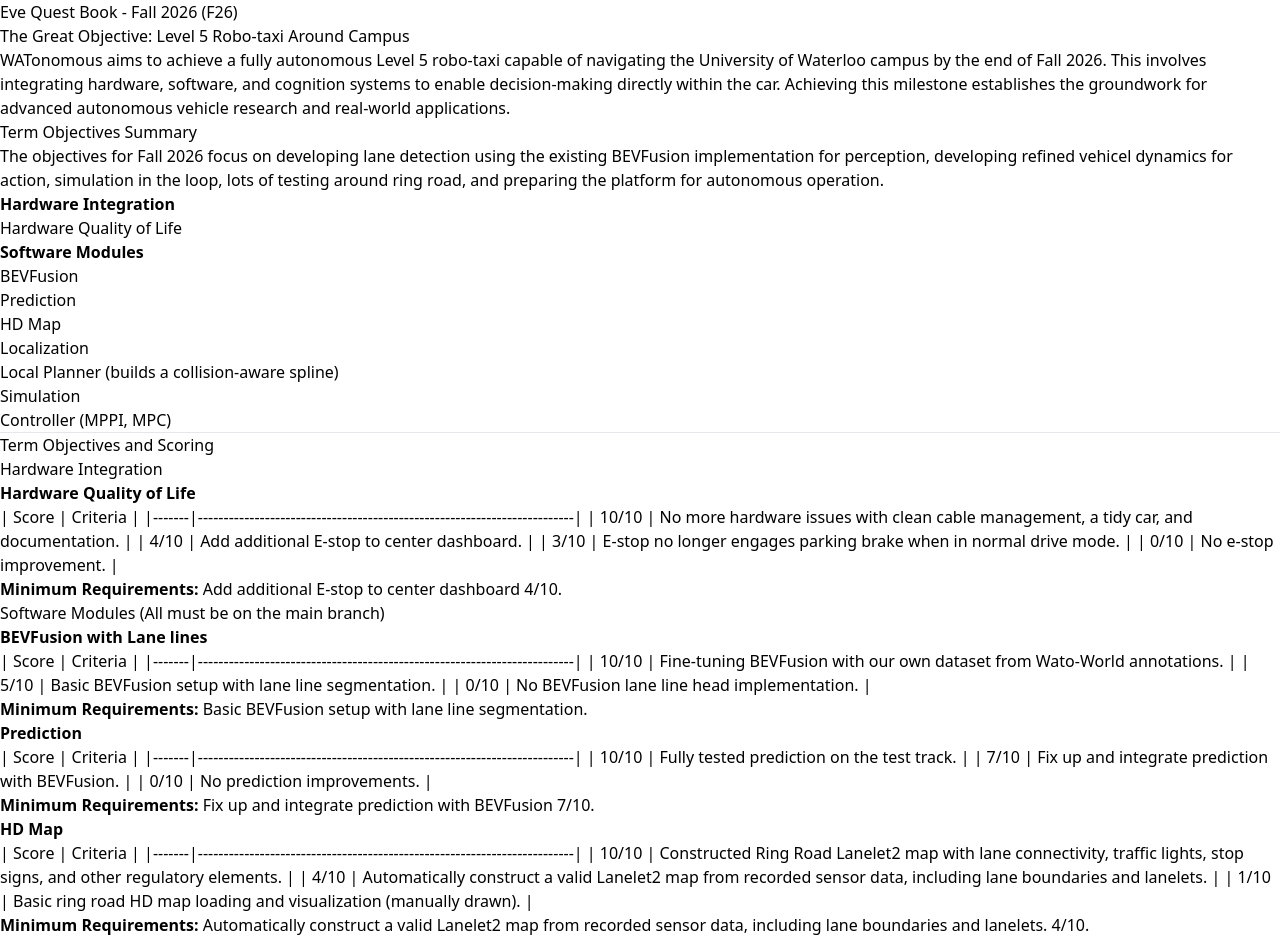
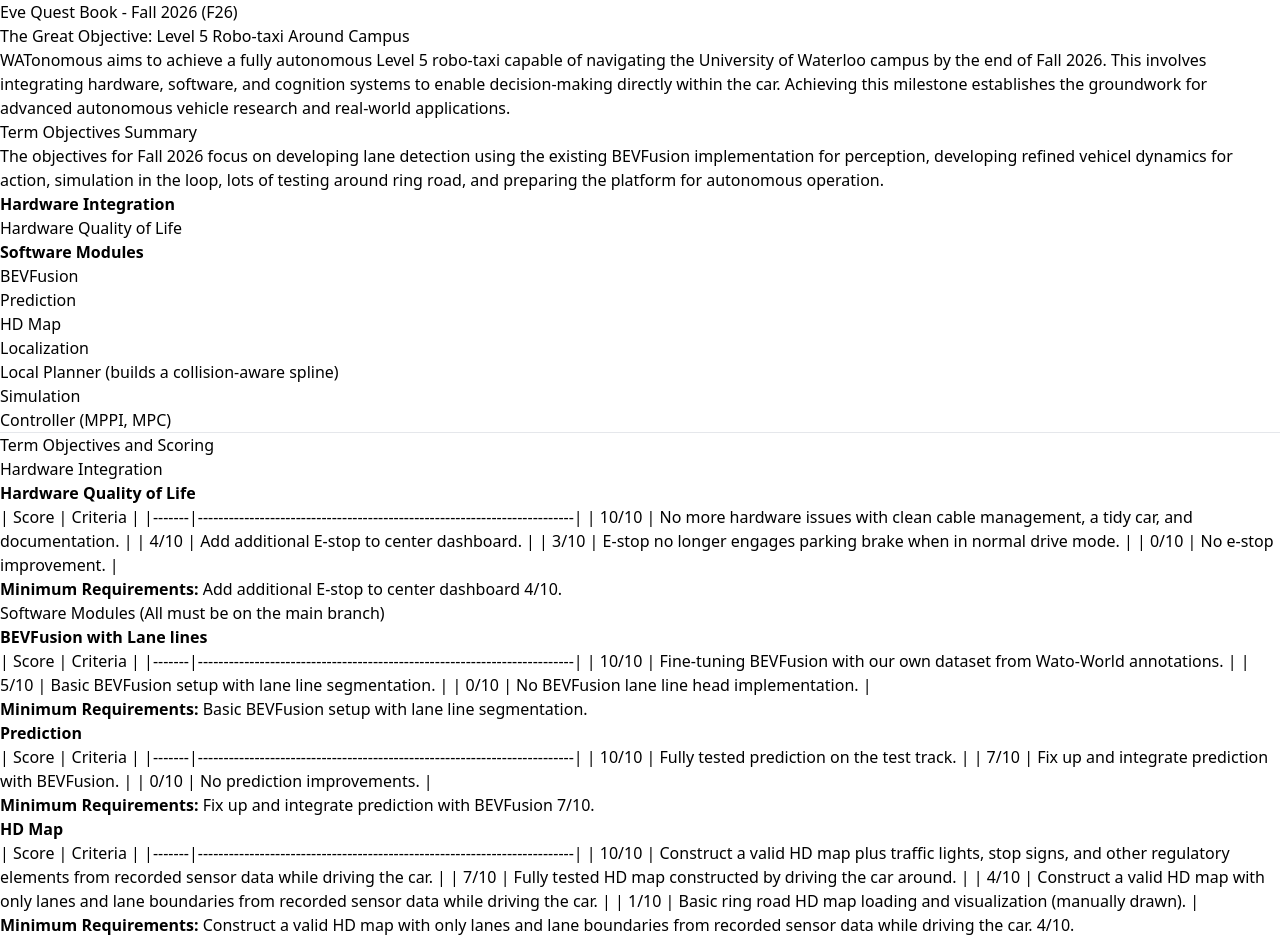
Before and after one commit to WATonomous/wato_wiki, a Next.js app: page /quest_books/f26_eve_quests in a window 1280 px wide. Shown: the top 941 px of the page. Built offline with nearby package versions, Linux system fonts and the light colour scheme.

Commit message:
hd map follow up

```diff
--- a/pages/quest_books/f26_eve_quests.mdx
+++ b/pages/quest_books/f26_eve_quests.mdx
@@ -64,11 +64,12 @@
 
 | Score | Criteria                                                                 |
 |-------|-------------------------------------------------------------------------|
-| 10/10 | Constructed Ring Road Lanelet2 map with lane connectivity, traffic lights, stop signs, and other regulatory elements. |
-| 4/10  | Automatically construct a valid Lanelet2 map from recorded sensor data, including lane boundaries and lanelets. |
+| 10/10 | Construct a valid HD map plus traffic lights, stop signs, and other regulatory elements from recorded sensor data while driving the car. |
+| 7/10  | Fully tested HD map constructed by driving the car around. |
+| 4/10  | Construct a valid HD map with only lanes and lane boundaries from recorded sensor data while driving the car. |
 | 1/10  | Basic ring road HD map loading and visualization (manually drawn). |
 
-**Minimum Requirements:** Automatically construct a valid Lanelet2 map from recorded sensor data, including lane boundaries and lanelets. 4/10.
+**Minimum Requirements:** Construct a valid HD map with only lanes and lane boundaries from recorded sensor data while driving the car. 4/10.
 
 4. **Localization**
 
```
